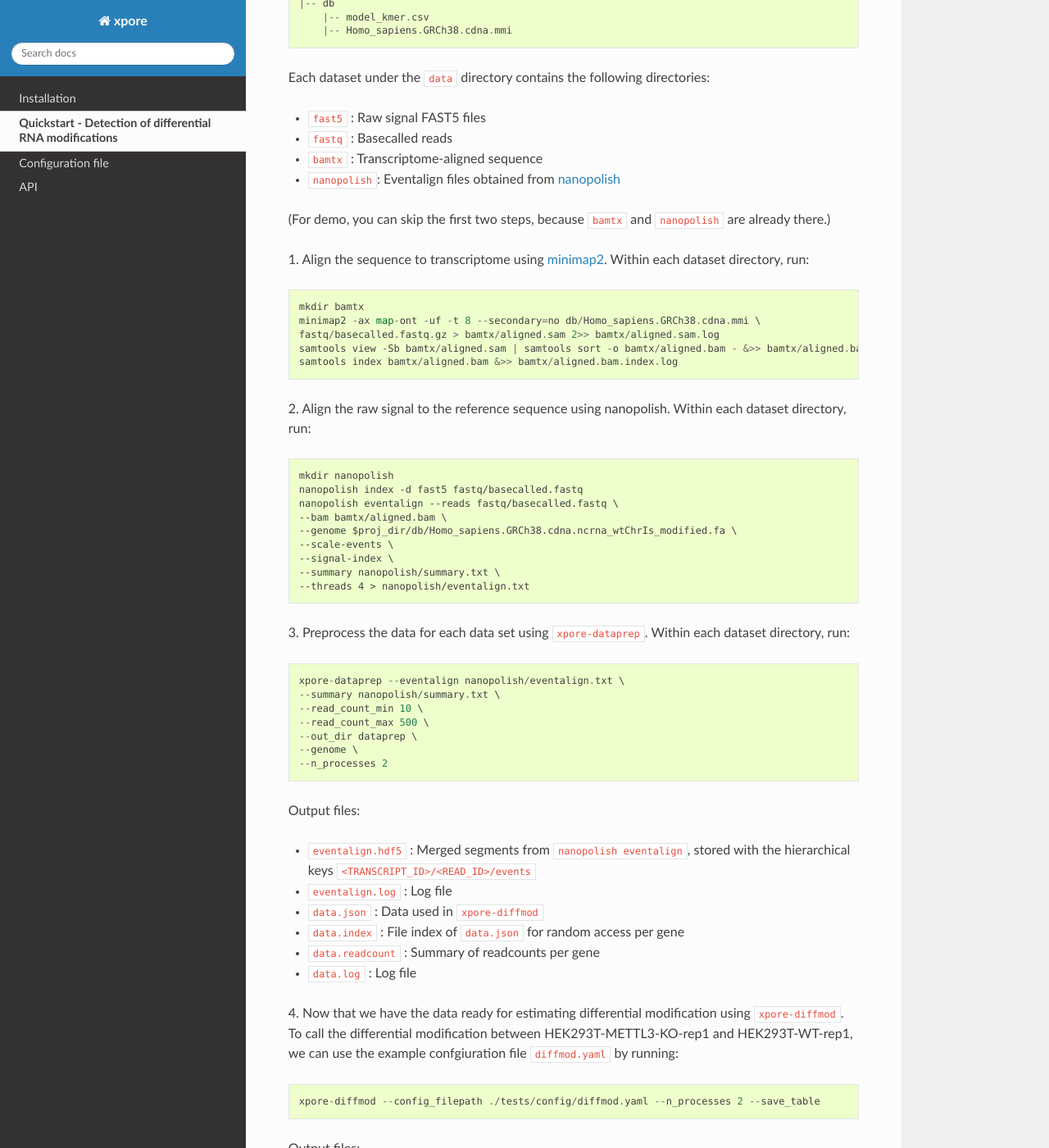
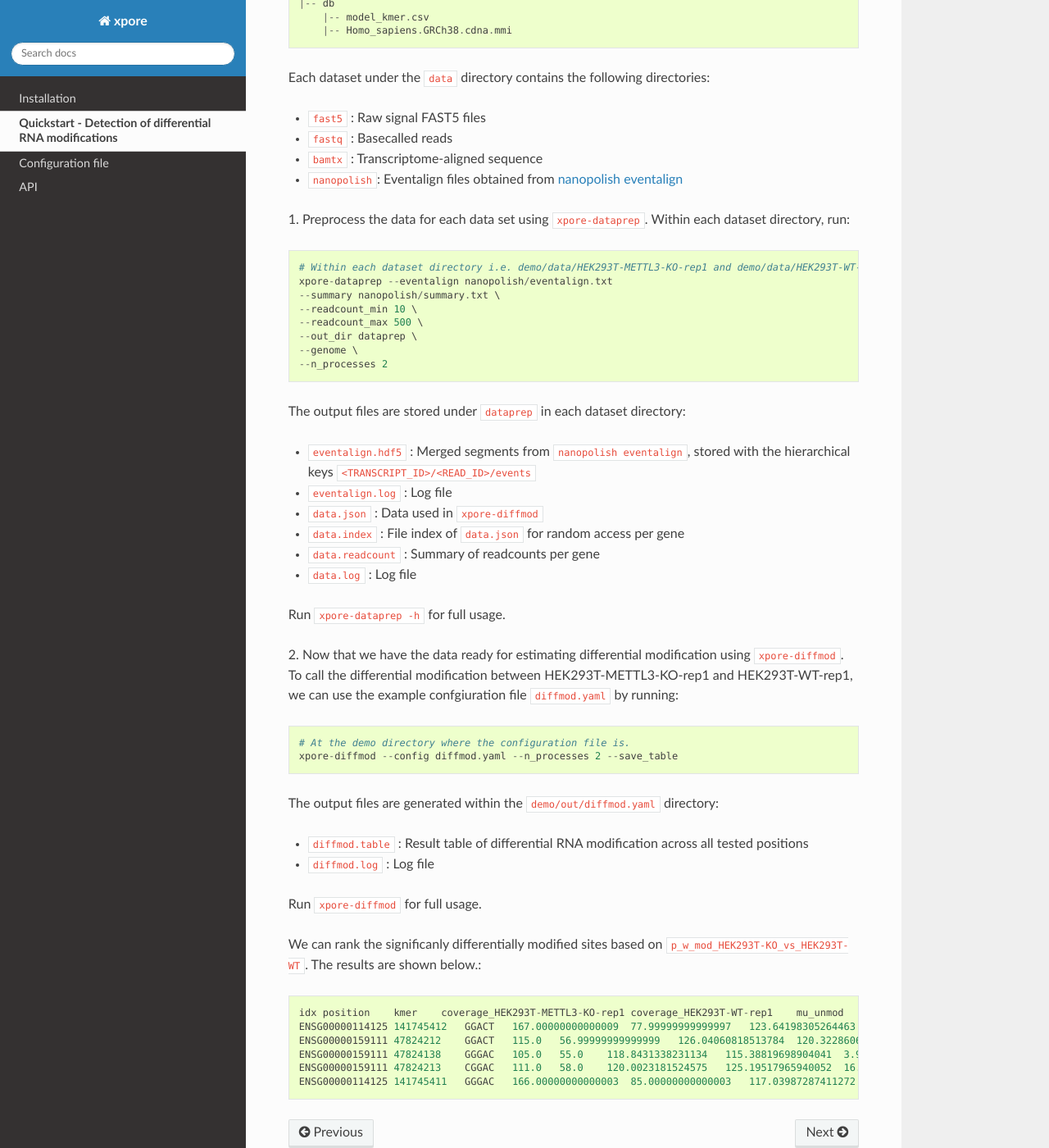
Before and after one commit to GoekeLab/xpore, a Sphinx documentation site: the page built from docs/source/quickstart.rst, in a window 1280 px wide and 1400 px high, scrolled down 444 px. Shown: the whole window at 82% size. Built offline with Sphinx 7.4.7 and the Read the Docs theme 2.0.0, drawn with Linux system fonts in a browser that asks for light colours; some of the changed text lies outside the part shown.

Commit message:
corrected docs

```diff
--- a/docs/source/quickstart.rst
+++ b/docs/source/quickstart.rst
@@ -22,44 +22,21 @@ Each dataset under the ``data`` directory contains the following directories:
 * ``fast5`` : Raw signal FAST5 files
 * ``fastq`` : Basecalled reads
 * ``bamtx`` : Transcriptome-aligned sequence
-* ``nanopolish``: Eventalign files obtained from `nanopolish <https://nanopolish.readthedocs.io/en/latest>`_
+* ``nanopolish``: Eventalign files obtained from `nanopolish eventalign <https://nanopolish.readthedocs.io/en/latest/quickstart_eventalign.html>`_
 
-(For demo, you can skip the first two steps, because ``bamtx`` and ``nanopolish`` are already there.)
-
-1. Align the sequence to transcriptome using `minimap2 <https://github.com/lh3/minimap2>`_.
+1. Preprocess the data for each data set using ``xpore-dataprep``.
 Within each dataset directory, run::
 
-    mkdir bamtx
-    minimap2 -ax map-ont -uf -t 8 --secondary=no db/Homo_sapiens.GRCh38.cdna.mmi \
-    fastq/basecalled.fastq.gz > bamtx/aligned.sam 2>> bamtx/aligned.sam.log
-    samtools view -Sb bamtx/aligned.sam | samtools sort -o bamtx/aligned.bam - &>> bamtx/aligned.bam.log
-    samtools index bamtx/aligned.bam &>> bamtx/aligned.bam.index.log
-
-2. Align the raw signal to the reference sequence using nanopolish.
-Within each dataset directory, run::
-
-    mkdir nanopolish
-    nanopolish index -d fast5 fastq/basecalled.fastq
-    nanopolish eventalign --reads fastq/basecalled.fastq \
-    --bam bamtx/aligned.bam \
-    --genome $proj_dir/db/Homo_sapiens.GRCh38.cdna.ncrna_wtChrIs_modified.fa \
-    --scale-events \
-    --signal-index \
+    # Within each dataset directory i.e. demo/data/HEK293T-METTL3-KO-rep1 and demo/data/HEK293T-WT-rep1, run
+    xpore-dataprep --eventalign nanopolish/eventalign.txt
     --summary nanopolish/summary.txt \
-    --threads 4 > nanopolish/eventalign.txt
-
-3. Preprocess the data for each data set using ``xpore-dataprep``.
-Within each dataset directory, run::
-
-    xpore-dataprep --eventalign nanopolish/eventalign.txt \
-    --summary nanopolish/summary.txt \
-    --read_count_min 10 \
-    --read_count_max 500 \
+    --readcount_min 10 \
+    --readcount_max 500 \
     --out_dir dataprep \
     --genome \
     --n_processes 2
 
-Output files:
+The output files are stored under ``dataprep`` in each  dataset directory:
 
 * ``eventalign.hdf5`` : Merged segments from ``nanopolish eventalign``, stored with the hierarchical keys ``<TRANSCRIPT_ID>/<READ_ID>/events``
 * ``eventalign.log`` : Log file
@@ -68,15 +45,20 @@ Output files:
 * ``data.readcount`` : Summary of readcounts per gene
 * ``data.log`` : Log file
 
-4. Now that we have the data ready for estimating differential modification using ``xpore-diffmod``.
+Run ``xpore-dataprep -h`` for full usage.
+
+2. Now that we have the data ready for estimating differential modification using ``xpore-diffmod``.
 To call the differential modification between HEK293T-METTL3-KO-rep1 and HEK293T-WT-rep1, we can use the example confgiuration file ``diffmod.yaml`` by running::
 
-    xpore-diffmod --config_filepath ./tests/config/diffmod.yaml --n_processes 2 --save_table
+    # At the demo directory where the configuration file is.
+    xpore-diffmod --config diffmod.yaml --n_processes 2 --save_table
 
-Output files:
+The output files are generated within the ``demo/out/diffmod.yaml`` directory:
 
-* ``out/diffmod.yaml/diffmod.table`` : Result table of differential RNA modification across all tested positions
-* ``out/diffmod.ini/diffmod.log`` : Log file
+* ``diffmod.table`` : Result table of differential RNA modification across all tested positions
+* ``diffmod.log`` : Log file
+
+Run ``xpore-diffmod`` for full usage.
 
 We can rank the significanly differentially modified sites based on ``p_w_mod_HEK293T-KO_vs_HEK293T-WT``. The results are shown below.::
 
--- a/setup.py
+++ b/setup.py
@@ -14,7 +14,7 @@ setup(
     name=__pkg_name__,
     license="MIT",
     description='xpore is a python package for Nanopore data analysis.',
-    version='v0.3.0',
+    version='v0.3.1',
     long_description=README,
     long_description_content_type='text/markdown',
     url='https://github.com/GoekeLab/xpore',
@@ -23,7 +23,7 @@ setup(
             'numpy>=1.18.0',
             'pandas>=0.25.3',
             'scipy>=1.4.1',
-            'PyYAML>=5.3.1',
+            'PyYAML',
             'h5py>=2.10.0',
             'pyensembl>=1.8.5'
             ],
```
Also changed, not shown: other parts of docs/source/quickstart.rst (+2 -2 lines).
